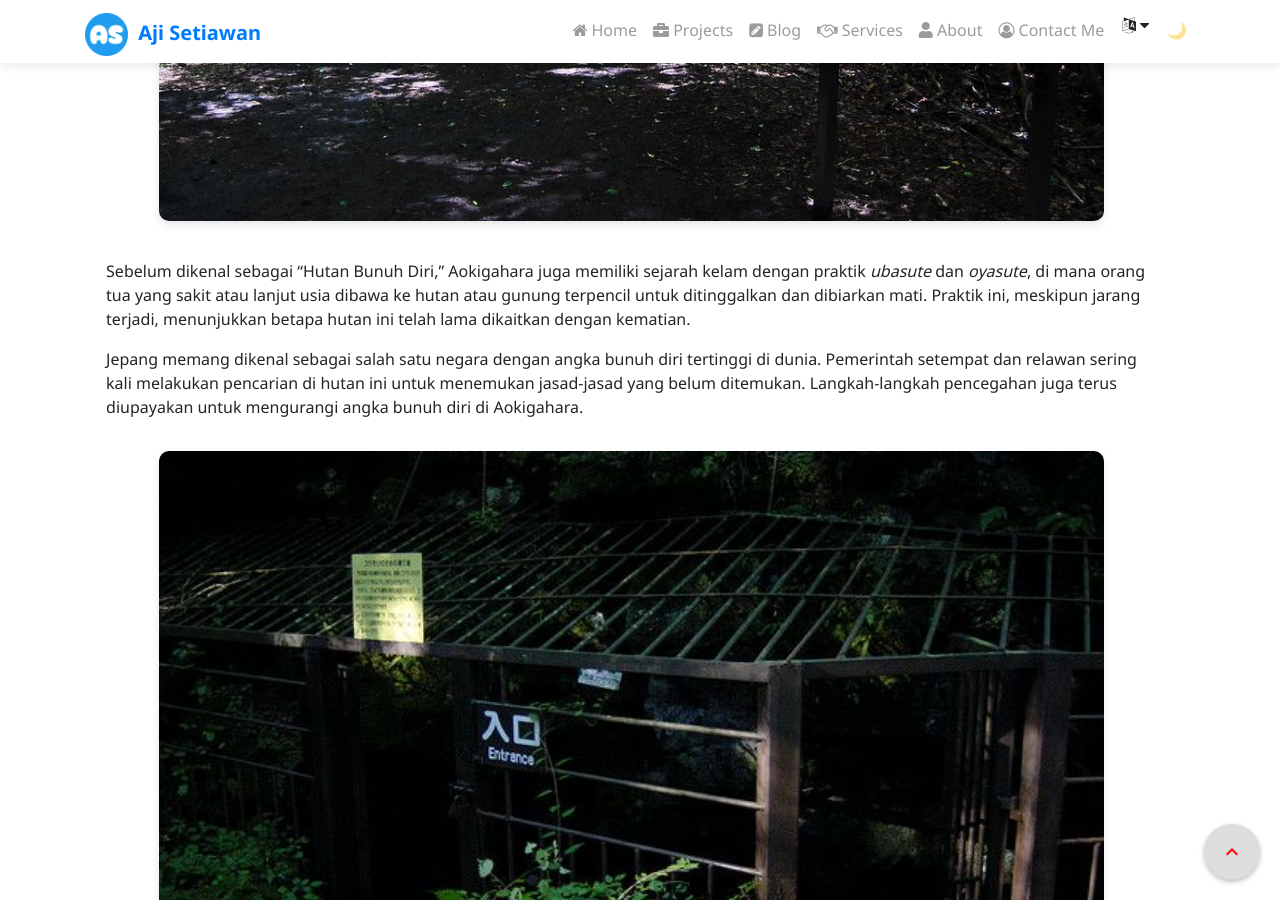
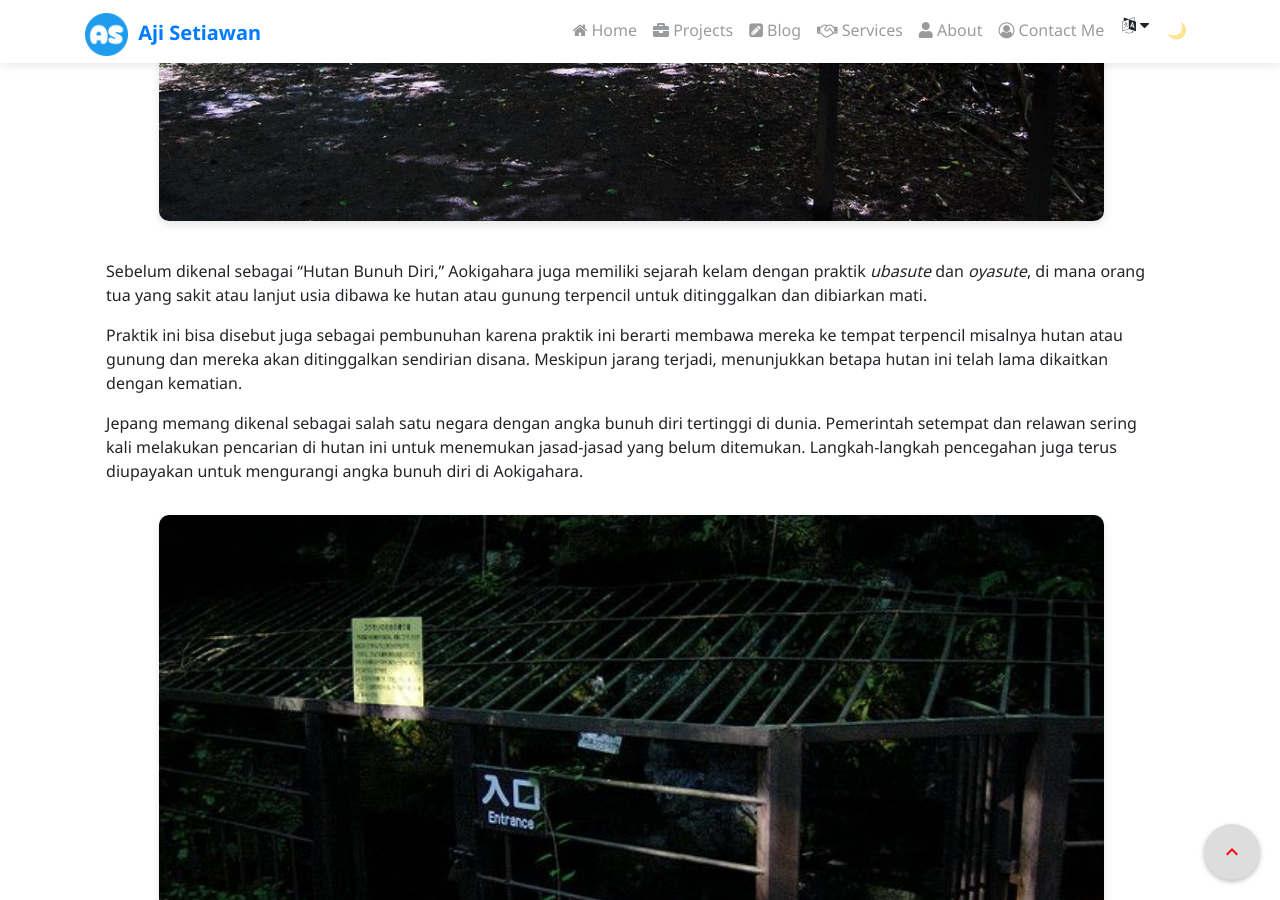
Before and after one commit to ajisetiawan716/ajisetiawan716.github.io, a Jekyll site: the page built from _posts/2024-05-26-horor-pedia-misteri-hutan-aokigahara.md, in a window 1280 px wide and 900 px high, scrolled down 3202 px. Built offline with Jekyll 4.4.1, drawn with Linux system fonts in a browser that asks for light colours; nearby versions of some CDN libraries; comment, search, counter and statistics services are not loaded; a style sheet for code colours, icons or effects is not loaded.

Commit message:
Add files via upload

```diff
--- a/_posts/2024-05-26-horor-pedia-misteri-hutan-aokigahara.md
+++ b/_posts/2024-05-26-horor-pedia-misteri-hutan-aokigahara.md
@@ -24,7 +24,9 @@ Di pintu masuk hutan, terdapat papan peringatan yang berbunyi, "Pikirkan baik-ba
 
 ![Jalur Aokigahara](/assets/img/content/Jalur-Aokigahara.jpg)
 
-Sebelum dikenal sebagai "Hutan Bunuh Diri," Aokigahara juga memiliki sejarah kelam dengan praktik *ubasute* dan *oyasute*, di mana orang tua yang sakit atau lanjut usia dibawa ke hutan atau gunung terpencil untuk ditinggalkan dan dibiarkan mati. Praktik ini, meskipun jarang terjadi, menunjukkan betapa hutan ini telah lama dikaitkan dengan kematian.
+Sebelum dikenal sebagai "Hutan Bunuh Diri," Aokigahara juga memiliki sejarah kelam dengan praktik *ubasute* dan *oyasute*, di mana orang tua yang sakit atau lanjut usia dibawa ke hutan atau gunung terpencil untuk ditinggalkan dan dibiarkan mati.
+
+ Praktik ini bisa disebut juga sebagai pembunuhan karena praktik ini berarti membawa mereka  ke tempat terpencil misalnya hutan atau gunung dan mereka akan ditinggalkan sendirian disana. Meskipun jarang terjadi, menunjukkan betapa hutan ini telah lama dikaitkan dengan kematian.
 
 Jepang memang dikenal sebagai salah satu negara dengan angka bunuh diri tertinggi di dunia. Pemerintah setempat dan relawan sering kali melakukan pencarian di hutan ini untuk menemukan jasad-jasad yang belum ditemukan. Langkah-langkah pencegahan juga terus diupayakan untuk mengurangi angka bunuh diri di Aokigahara.
 
```
